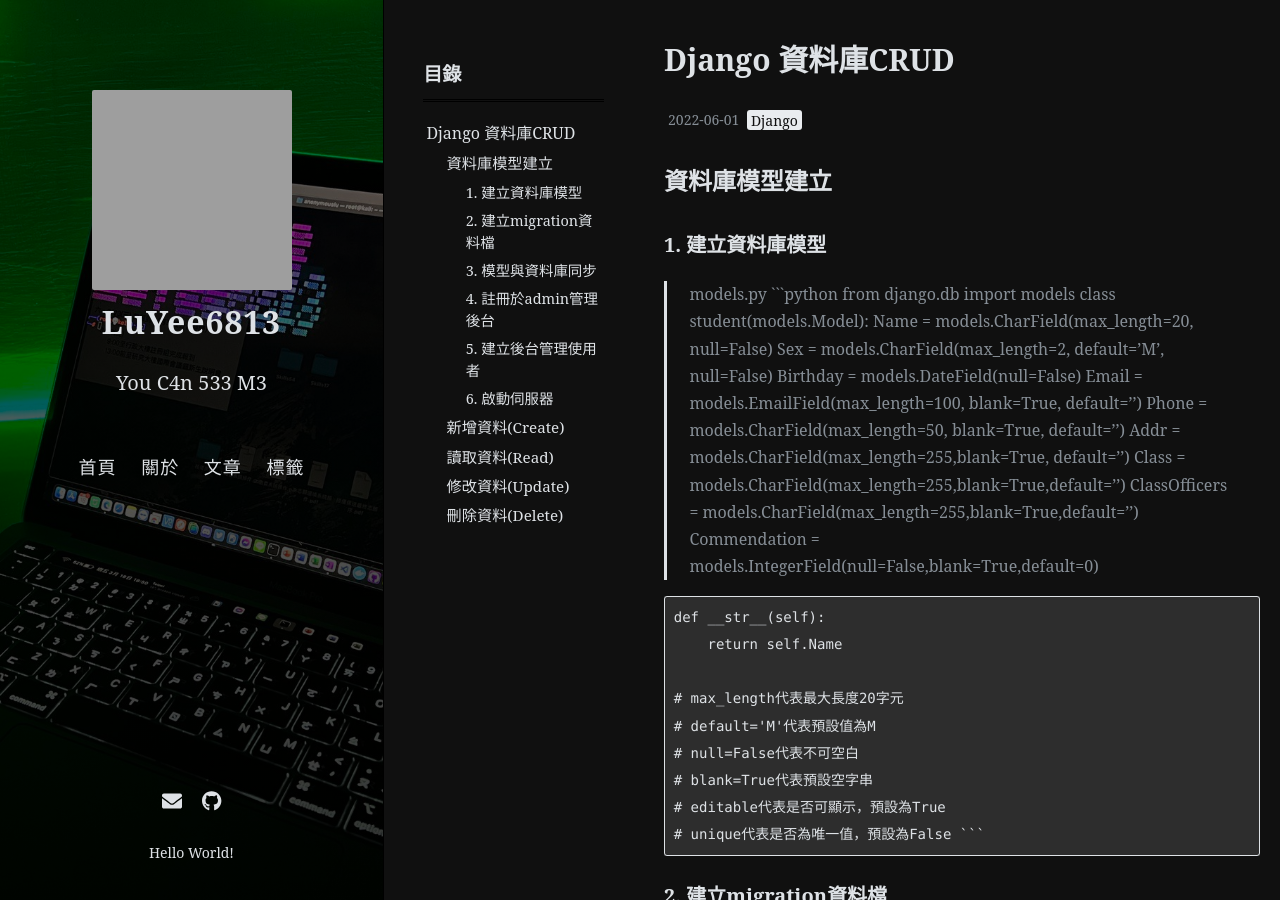
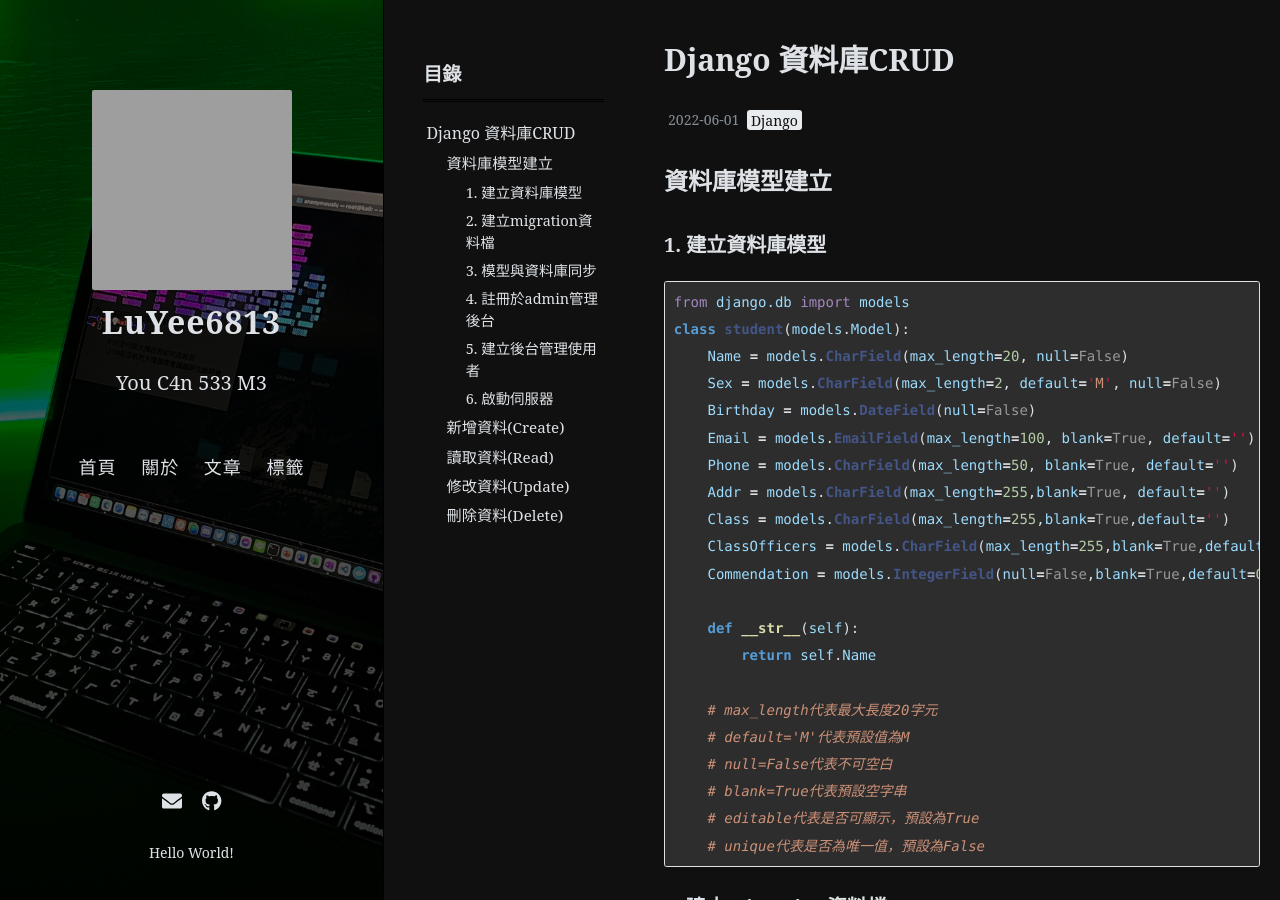
Before and after one commit to LuYee6813/blog, a Jekyll site: the page built from _posts/2022-06-01-Django CRUD.md, in a window 1280 px wide and 900 px high. Built offline with Jekyll 4.4.1, drawn with Linux system fonts in a browser that asks for light colours; comment, search, counter and statistics services are not loaded; grey boxes are pictures that could not be loaded.

Commit message:
Update 2022-06-01-Django CRUD.md

````diff
--- a/_posts/2022-06-01-Django CRUD.md
+++ b/_posts/2022-06-01-Django CRUD.md
@@ -10,7 +10,6 @@
 ## 資料庫模型建立
 ### 1. 建立資料庫模型
 
-> models.py
 ```python
 from django.db import models
 class student(models.Model):
````
